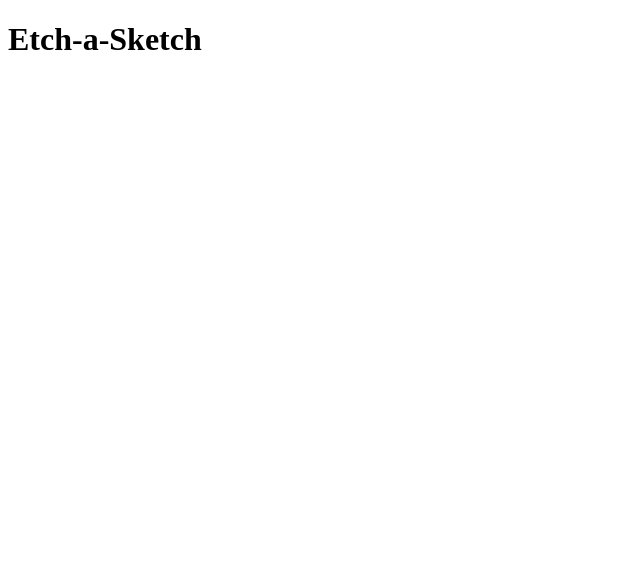
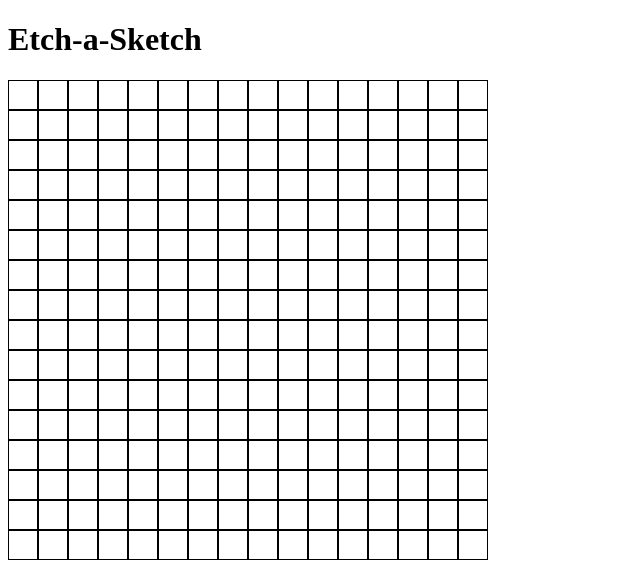
Before and after one commit to LeonKonst/etch-a-sketch, a plain HTML site: page index.html in a window 1280 px wide. Shown: the whole page, without its empty margins (0-640 px from the left). Drawn offline with Linux system fonts and the light colour scheme.

Commit message:
Create the sketch grid

```diff
--- a/index.html
+++ b/index.html
@@ -4,10 +4,13 @@
     <meta charset="UTF-8">
     <meta name="viewport" content="width=device-width, initial-scale=1.0">
     <title>Etch-a-Sketch</title>
-    <link rel="stylesheet" href="script.js">
+    <link rel="stylesheet" href="styles.css">
 </head>
 <body>
     <h1>Etch-a-Sketch</h1>
+    <div id="board-container">
+
+    </div>
     <script src="script.js"></script>
 </body>
 </html>
--- a/script.js
+++ b/script.js
@@ -0,0 +1,15 @@
+const boardContainer = document.querySelector("#board-container");
+
+let numberOfRows = 16;
+let numberOfTilesPerRow = 16;
+
+for(let i = 0; i < numberOfRows; i++){
+    let rowContainer = document.createElement("div");
+    rowContainer.classList.add("grid-row");
+    boardContainer.appendChild(rowContainer);
+    for(let i = 0; i < numberOfTilesPerRow; i++){
+        let tile = document.createElement("div");
+        tile.classList.add("sketch-tile");
+        rowContainer.appendChild(tile);
+    }
+}
--- a/styles.css
+++ b/styles.css
@@ -0,0 +1,20 @@
+#board-container{
+    width: 480px;
+    height: 480px;
+    display: flex;
+    flex-direction: column;
+}
+
+
+.sketch-tile{
+    border: 1px black solid;
+    flex: 1;
+}
+
+
+.grid-row{
+    flex: 1;
+    width: 100%;
+    display: flex;
+    justify-content: space-evenly;
+}
```
